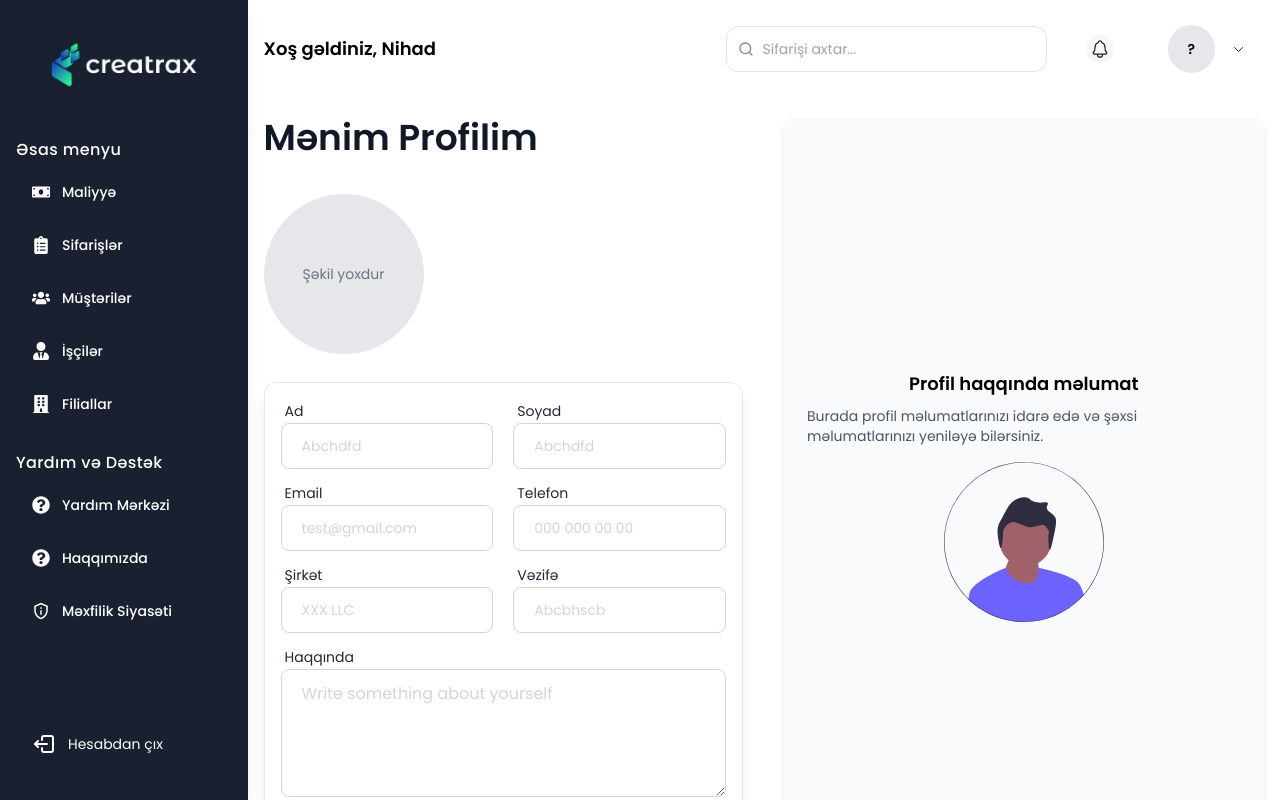
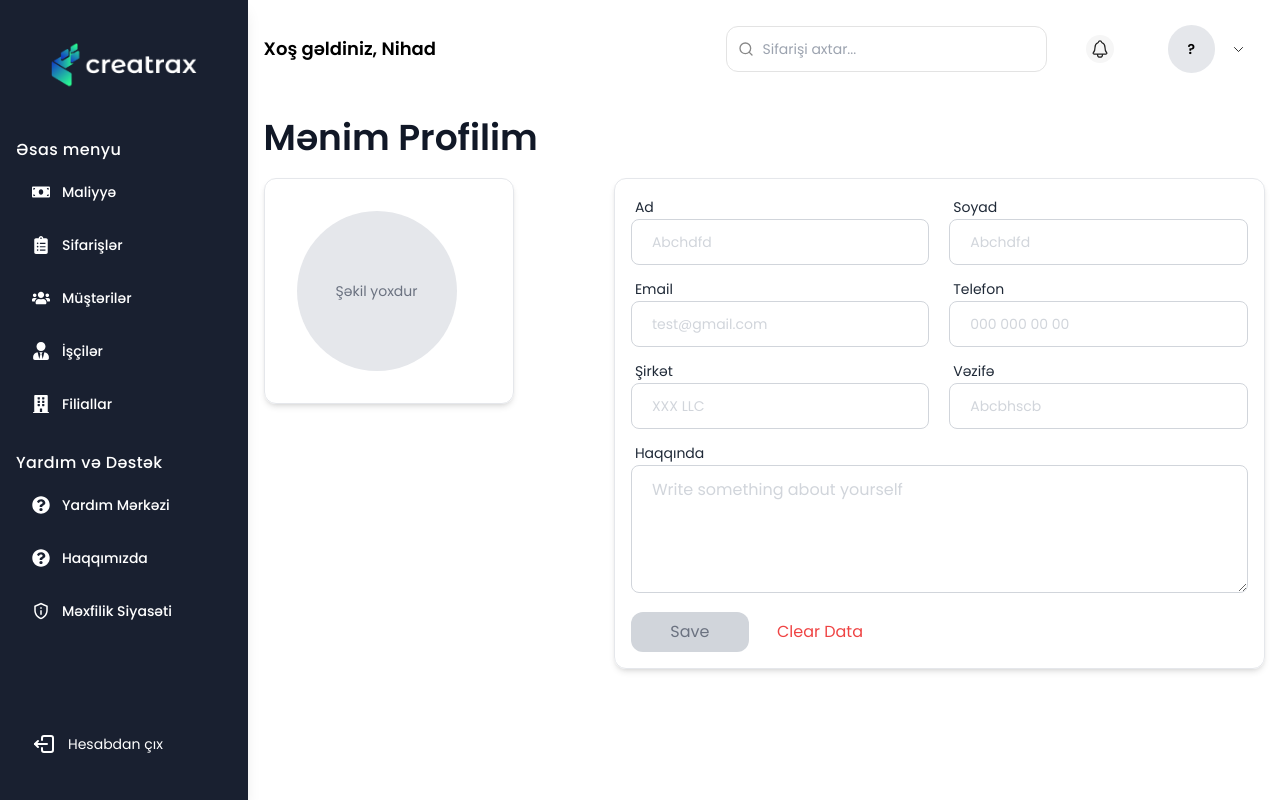
Before and after one commit to nihad-xalq/creatrax, a Next.js app: page /app/profile in a window 1280 px wide. Built offline with nearby package versions, Linux system fonts and the light colour scheme.

Commit message:
other minor updates on profile view

```diff
--- a/src/views/ProfileView.tsx
+++ b/src/views/ProfileView.tsx
@@ -111,15 +111,15 @@ export const ProfileView = () => {
     };
 
     return (
-        <section className="flex flex-col lg:flex-row gap-10">
+        <section className="flex flex-col lg:flex-row justify-center gap-10">
             {/* Left Side - Profile Form */}
-            <div className="w-full lg:w-1/2">
+            <div className="w-full lg:w-full">
                 <PageTitle title="Mənim Profilim" />
 
                 <CFormProvider methods={methods} onSubmit={handleSubmit}>
                     <div className="flex flex-col gap-3">
-                        <div className="flex flex-col items-center gap-3">
-                            <header className="profile_header flex flex-col lg:flex-row gap-6 self-start w-full lg:w-max items-center">
+                        <div className="flex flex-row items-center justify-between gap-3">
+                            <header className="profile_header flex flex-col lg:flex-row gap-6 self-start w-full lg:w-max items-center border border-gray-200 rounded-[12px] px-8 py-4 shadow-md">
                                 {/* Profile Picture Upload */}
                                 <div className="flex flex-col items-center gap-2 my-4">
                                     <div className="w-40 h-40 bg-gray-200 rounded-full relative group overflow-hidden">
@@ -179,7 +179,7 @@ export const ProfileView = () => {
                                 </div>
                             </header>
 
-                            <div className="personal_infos_wrapper border border-gray-200 rounded-[12px] p-4 w-full shadow-lg grid gap-3">
+                            <div className="personal_infos_wrapper border border-gray-200 rounded-[12px] p-4 w-[65%] shadow-md grid gap-3">
                                 {/* Input Fields */}
                                 <div className="grid grid-cols-1 lg:grid-cols-2 gap-5 w-full">
                                     <InputTextField name="name" label="Ad" placeholder="Abchdfd" />
@@ -227,11 +227,11 @@ export const ProfileView = () => {
             </div>
 
             {/* Right Side - Additional Section */}
-            <div className="hidden lg:flex lg:w-1/2 flex-col items-center justify-center p-6 bg-gray-50 rounded-xl shadow-md">
+            {/* <div className="hidden lg:flex lg:w-1/2 flex-col items-center justify-center p-6 bg-gray-50 rounded-xl shadow-md">
                 <h2 className="text-lg font-semibold">Profil haqqında məlumat</h2>
                 <p className="text-sm text-gray-600 mt-2">Burada profil məlumatlarınızı idarə edə və şəxsi məlumatlarınızı yeniləyə bilərsiniz.</p>
                 <Image width={0} height={0} sizes="100vw" src="/undraw_pic-profile_nr49.svg" alt="Profile Illustration" className="w-40 mt-4" />
-            </div>
+            </div> */}
         </section>
     );
 }
```
